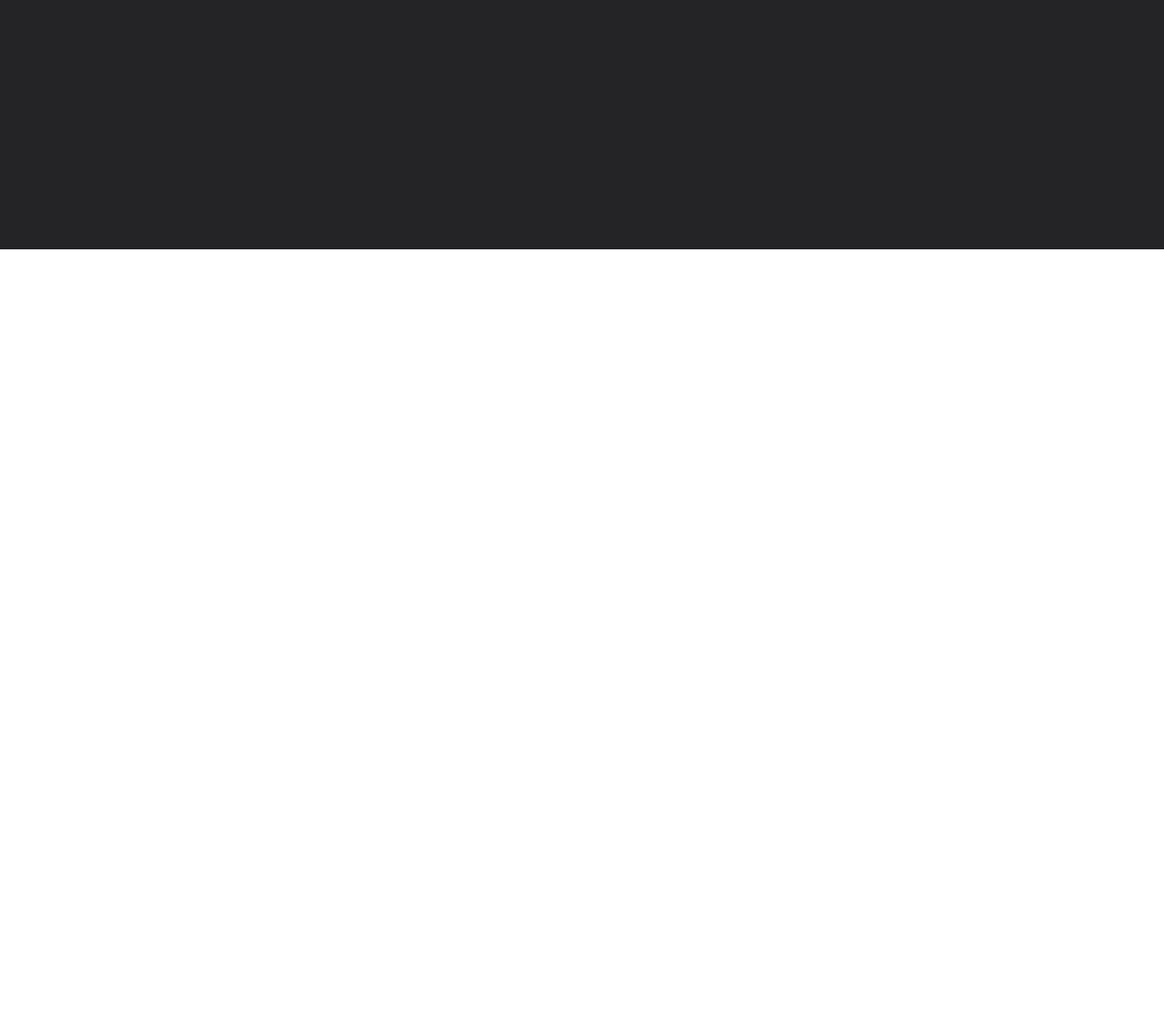
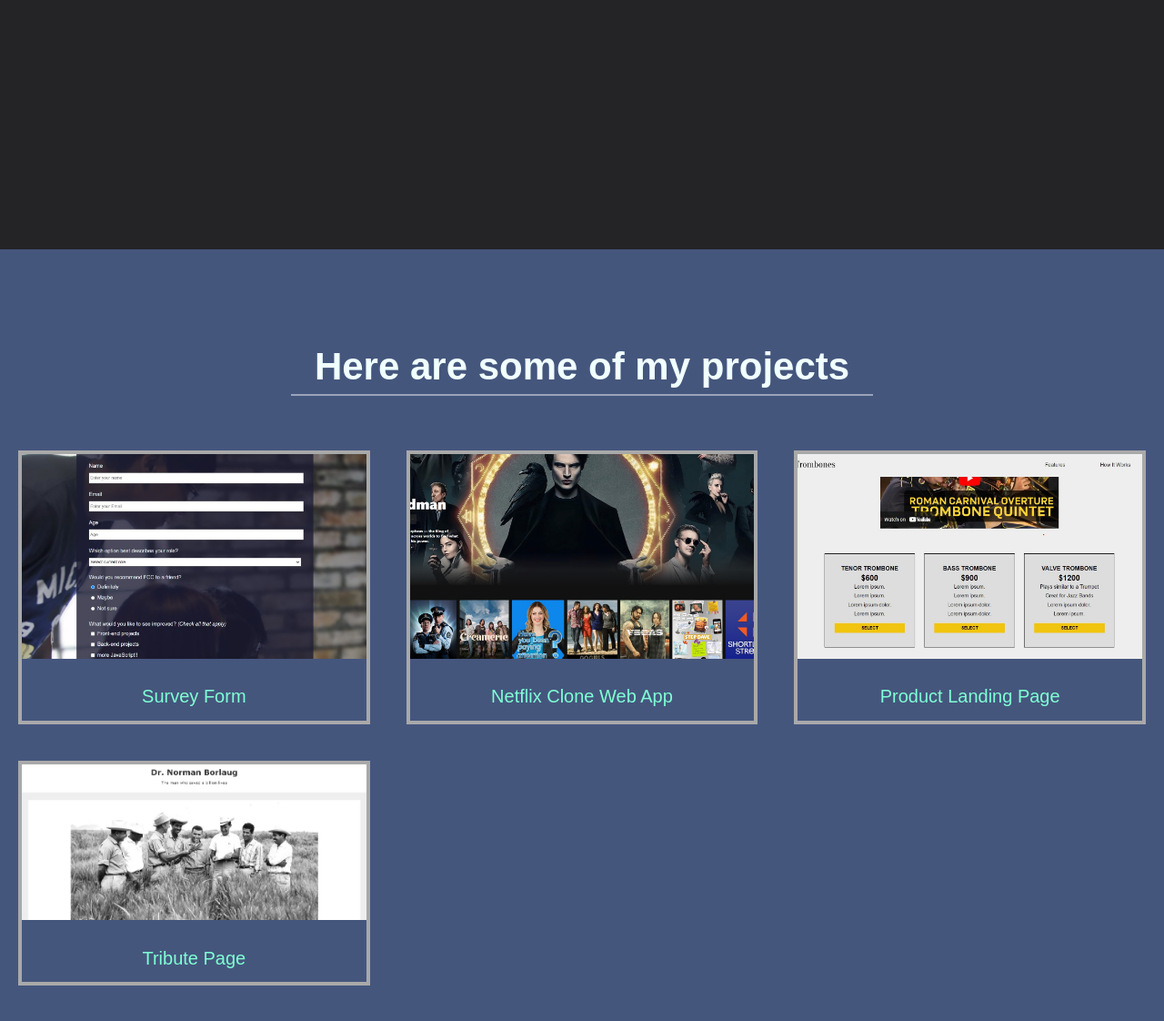
Before and after one commit to dagfedlu/personal-portfolio, a plain HTML site: page index.html in a window 1280 px wide. Shown: the part 1326-2448 px from the top of the page at 91% size. Before the commit the page ends 1600 px from the top, so only its background shows below. Drawn offline with Linux system fonts and the light colour scheme.

Commit message:
adds images of web pages and projects

```diff
--- a/index.html
+++ b/index.html
@@ -42,5 +42,29 @@
             and projects. Always eager to learn and acquire hands-on experience, in addition to looking for opportunities to
             make valuable contributions, as well as grow and develop my own skills as a programmer.</p>
     </section>
+    <!-- projects section -->
+    <section id="projects">
+        <h2 class="projects-header">Here are some of my projects</h2>
+        <!-- container for my projects picture -->
+        <div class="my-projects">
+        <!-- survey form -->
+            <a href="https://codepen.io/dagfedlu/full/qBovqap" target="_blank">
+                <img class="projects-image" src="./images/survey-form.jpg" alt="shows screenshot of a survey form web page"/>
+                <p class="projects-title">Survey Form</p>
+            </a>
+            <a href="https://netflix-clone-dagfedlu.web.app/" target="_blank">
+                <img class="projects-image" src="./images/netflix-clone.jpg" alt="shows screenshot of a netflix clone web app"/>
+                <p class="projects-title">Netflix Clone Web App</p>
+            </a>
+            <a href="https://codepen.io/dagfedlu/full/ZExPBGW" target="_blank">
+                <img class="projects-image" src="./images/landing-page.jpg" alt="shows screenshot of a products landign web page"/>
+                <p class="projects-title">Product Landing Page</p>
+            </a>
+            <a href="https://codepen.io/dagfedlu/full/ZExPBYW" target="_blank">
+                <img class="projects-image" src="./images/tribute.jpg" alt="shows a screenshot of a tribute web page"/>
+                <p class="projects-title">Tribute Page</p>
+            </a>
+        </div>
+    </section>
 </body>
 </html>
--- a/style.css
+++ b/style.css
@@ -1,9 +1,12 @@
+*, *::before, *::after {
+    box-sizing: inherit;
+}
 * {
-    box-sizing: border-box;
     margin: 0;
     padding: 0;
 }
 html {
+    box-sizing: border-box;
     font-size: 62.5%;
     scroll-behavior: smooth;
 }
@@ -12,7 +15,7 @@ body {
     font-size: 1.8rem;
     font-weight: 400;
     line-height: 1.4;
-    color: antiquewhite;
+    color: azure;
 }
 /* styling our nav bar */
 nav {
@@ -98,3 +101,40 @@ a {
     color: antiquewhite;
     transform: scale(1.03, 1.03);
 }
+/* projects section */
+#projects {
+    text-align: center;
+    padding: 10rem 2rem;
+    background: #45567D;
+}
+.projects-header {
+    color: azure;
+    font-size: 4.2rem;
+    max-width: 640px;
+    margin: 0 auto 6rem auto;
+    border-bottom: 0.23rem solid #9AA3B7;
+}
+.my-projects {
+    display: grid;
+    grid-template-columns: repeat(auto-fit, minmax(320px, 1fr));
+    grid-gap: 4rem;
+    width: 100%;
+    max-width: 1280px;
+    margin: 0 auto;
+    margin-bottom: 6rem;
+}
+.my-projects a {
+    text-decoration: none;
+    color: azure;
+    border: 4px solid darkgray;
+}
+.projects-image {
+    height: calc(100% - 6.8rem);
+    width: 100%;
+    object-fit: cover;
+}
+.projects-title {
+    font-size: 2rem;
+    padding: 2rem 0.5rem;
+    color: aquamarine;
+}
```
Also changed, not shown: images/landing-page.jpg (added), images/netflix-clone.jpg (added), images/survey-form.jpg (added), images/tribute.jpg (added).
